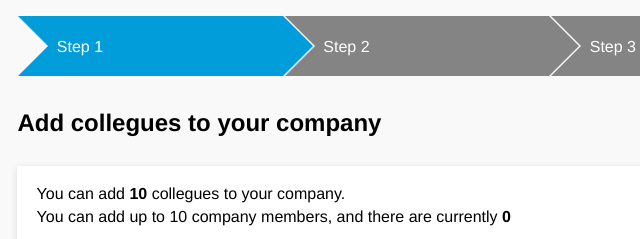
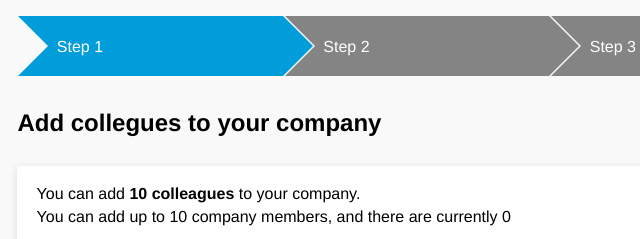
Before and after one commit to tohjg/idf-frontend, a website with bundled scripts: page src/index.html in a window 1280 px wide. Shown: the top 239 px of the page, 213-853 px from the left. Built offline with nearby package versions, Linux system fonts and the light colour scheme.

Commit message:
updated description and colleague count

```diff
--- a/src/index.html
+++ b/src/index.html
@@ -25,8 +25,8 @@
     </header>
     <h2>Add collegues to your company</h2>
     <div class="box">
-        <p>You can add <strong id="member-left">10</strong> collegues to your company.</p>
-        <p>You can add up to 10 company members, and there are currently <strong id="member-total">0</strong></p>
+        <p>You can add <strong id="member-left">10 collegues</strong> to your company.</p>
+        <p>You can add up to 10 company members, and there are currently <span id="member-total">0</span></p>
         <div class="members">
           <div class="member hide" id="add-member-template">
             <input type="text" name="name" id="name" placeholder="John Doe">
--- a/src/js/form-control.js
+++ b/src/js/form-control.js
@@ -23,7 +23,7 @@ import Validator from './utils/form-validator.js'
     const $total = $('#member-total')
 
     $total.text(memberController.members.length)
-    $left.text(memberController.total - memberController.members.length)
+    $left.text((memberController.total - memberController.members.length) + ' colleague'+ (memberController.members.length > 1 ? '' : 's'))
   }
 
   const addMemberForm = () => {
```
